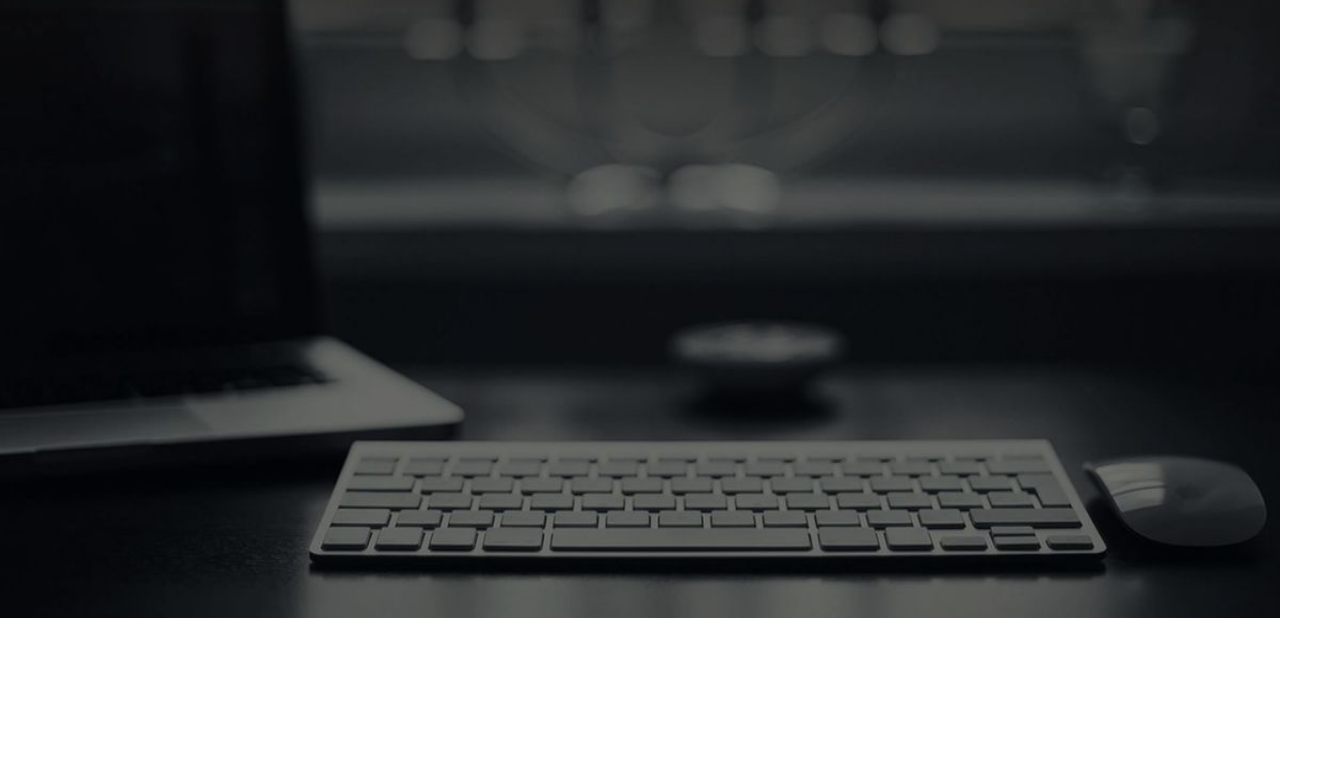
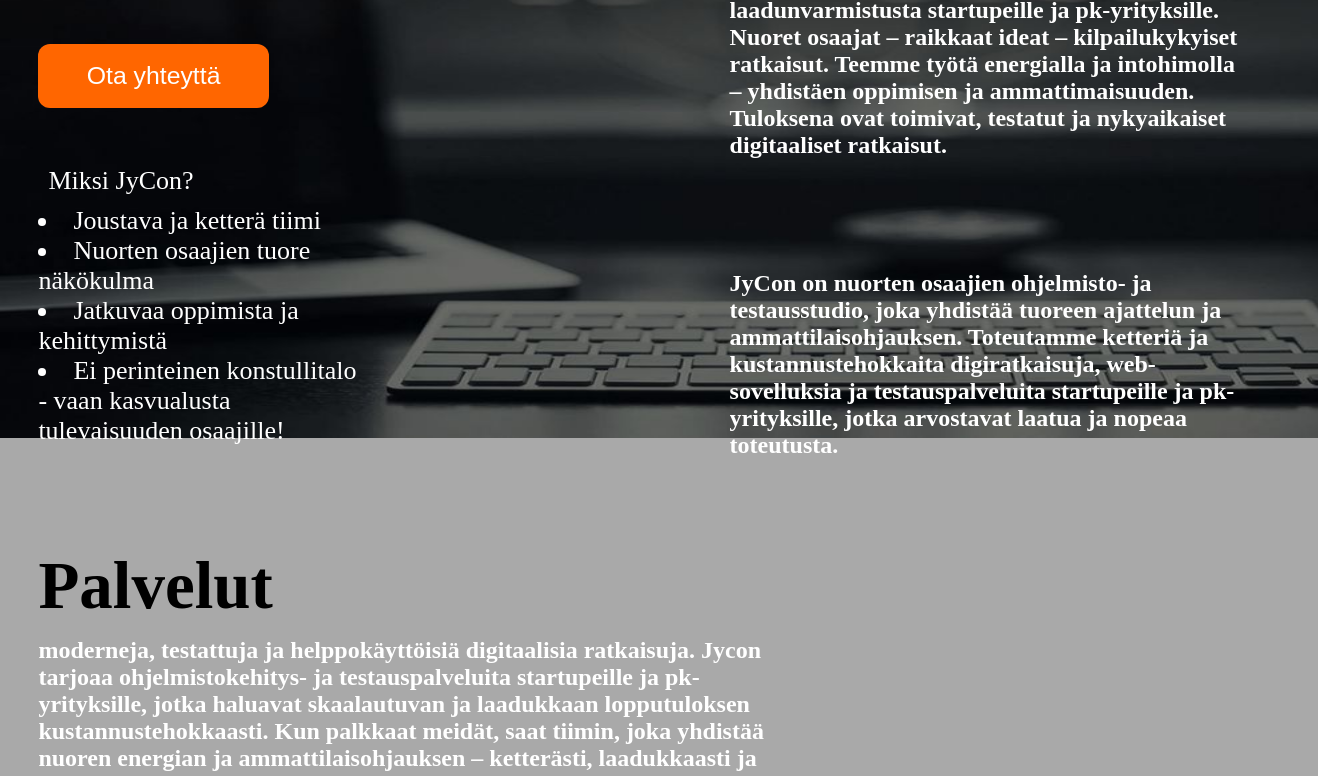
Before and after one commit to Eelis09/JyCon-oy, a plain HTML site: page index.html in a window 1280 px wide. Shown: the part 182-958 px from the top of the page, 1318 px wide, since content can reach past the window. Before the commit the page ends 800 px from the top, so only its background shows below. Drawn offline with Linux system fonts and the light colour scheme.

Commit message:
Add files via upload

```diff
--- a/index.html
+++ b/index.html
@@ -17,10 +17,11 @@
 }
 
 .title {
-    position: fixed;
+    -webkit-text-stroke: 2px #FF6600;
+    position: absolute;
     left: 0;
     padding-left: 25px;
-    font-size: 275%;
+    font-size: 290%;
     margin-top: 10px;
 }
 
@@ -32,9 +33,6 @@
   display: flex;
   justify-content: center;
   overflow: hidden;
-}
-h1 {
-    text-shadow: 2px 2px 4px #FF6600;
 }
 
 ul li a {
@@ -56,14 +54,99 @@
 body {
     background-image: url('d078968bc905921e539a6f954e1e2ca1.jpg');
     background-repeat: no-repeat;
-    background-attachment: fixed;
-    background-size: 100% 100%;
+    /* background-attachment: fixed; */
+    background-size: 1600px 620px;
+}
+h3 {
+  color: white;
+}
+.etusivu {
+  position: absolute;
 }
 
+.teksti {
+  position: relative;
+  top: 10%;
+  left: 3%;
+
+  width: 25%;
+
+  float:left;
+}
+
+.teksti1 {
+  position: relative;
+  top: 10%;
+  right: 3%;
+
+  width: 40%;
+  height: 5%;
+  overflow: inherit;
+
+  float:right;
+  font-size: 24px;
+}
+
+.nappi {
+  position: relative;
+  top: 19%;
+  left: 3%;
+
+  border: none;
+  width: 18%;
+  height: 8%;
+  font-size: 155%;
+  padding: 8px;
+  border-radius: 12px;
+
+  background-color:#FF6600;
+  color: white;
+}
+
+.nappi:active {
+  border-style: solid;
+  border-color: white;
+}
+
+.miks {
+  color:white;
+  position: relative;
+  top: 25%;
+  left: 3%;
+  width: 25%;
+  height: 20%;
+  font-size: 26px;
+}
+.teksti2 {
+  position: relative;
+  top: 15%;
+  right: 3%;
+  width: 40%;
+  height: 30%;
+  overflow: inherit;
+
+  float: right;
+  font-size: 24px;
+}
+.palvelut {
+  position: relative;
+  top: 47%;
+  left: 3%;
+  font-size: 67px;
+  color: black
+}
+body {
+  background-color: darkgray;
+}
+.Palvelut1 {
+position: relative;
+top: 43%;
+left: 3%;
+font-size: 24px;
+}
 </style>
 </head>
 <body>
-
 <ul>
     <h1 class="title">JyCon</h1>
   <li><a href="#Etusivu">Etusivu</a></li>
@@ -72,6 +155,28 @@
   <li><a href="#Yhteystiedot">Yhteystiedot</a></li>
   <li><a href="#Ura">Ura</a></li>
 </ul>
-
+  <div class="etusivu">
+    <h1 class="teksti">Kasvata ideasi tuotteeksi kanssamme.</h1>
+<h3 class="teksti1">Jycon Oy – Nuorten osaajien ohjelmisto- ja testausstudio – laatua, ketteryyttä ja uutta ajattelua.
+  Ketterää ohjelmistokehitystä ja laadunvarmistusta startupeille ja pk-yrityksille.
+  Nuoret osaajat – raikkaat ideat – kilpailukykyiset ratkaisut. Teemme työtä energialla ja intohimolla – yhdistäen oppimisen ja ammattimaisuuden.
+  Tuloksena ovat toimivat, testatut ja nykyaikaiset digitaaliset ratkaisut.</h3>
+  </div>
+  <button class="nappi" type="button">Ota yhteyttä</button>
+  <div class="miks">
+    <p>Miksi JyCon?</p>
+    <li>Joustava ja ketterä tiimi</li>
+    <li>Nuorten osaajien tuore näkökulma</li>
+    <li>Jatkuvaa oppimista ja kehittymistä</li>
+    <li>Ei perinteinen konstullitalo
+      - vaan kasvualusta tulevaisuuden osaajille!
+    </li>
+  </div>
+  <h3 class="teksti2">JyCon on nuorten osaajien ohjelmisto- ja testausstudio, joka yhdistää tuoreen ajattelun ja ammattilaisohjauksen.
+    Toteutamme ketteriä ja kustannustehokkaita digiratkaisuja, web-sovelluksia ja testauspalveluita startupeille ja pk-yrityksille, jotka arvostavat laatua ja nopeaa toteutusta.</h3>
+    <h1 class="palvelut">Palvelut</h1>
+    <h3 class="Palvelut1">moderneja, testattuja ja helppokäyttöisiä digitaalisia ratkaisuja.
+      Jycon tarjoaa ohjelmistokehitys- ja testauspalveluita startupeille ja pk-yrityksille, jotka haluavat skaalautuvan ja laadukkaan lopputuloksen kustannustehokkaasti.
+      Kun palkkaat meidät, saat tiimin, joka yhdistää nuoren energian ja ammattilaisohjauksen – ketterästi, laadukkaasti ja läpinäkyvästi.</h3>
 </body>
 </html>
```
